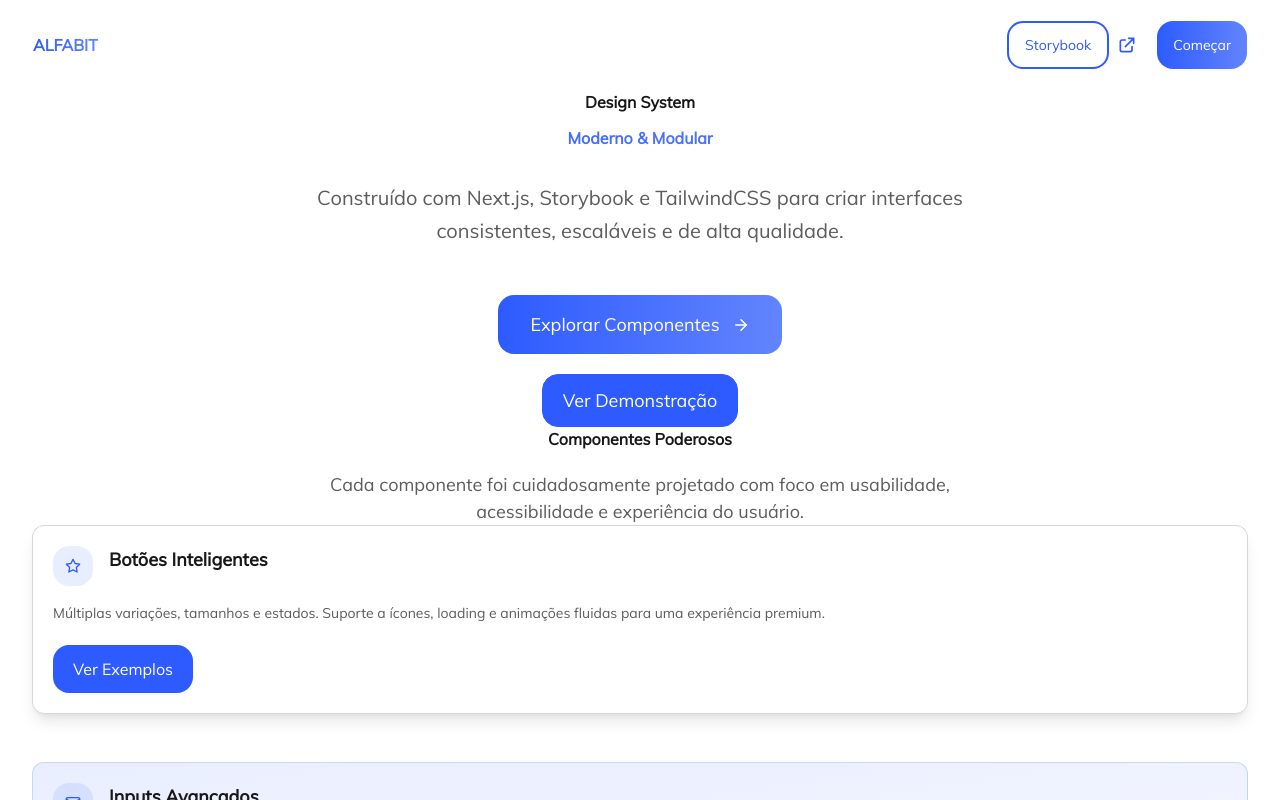
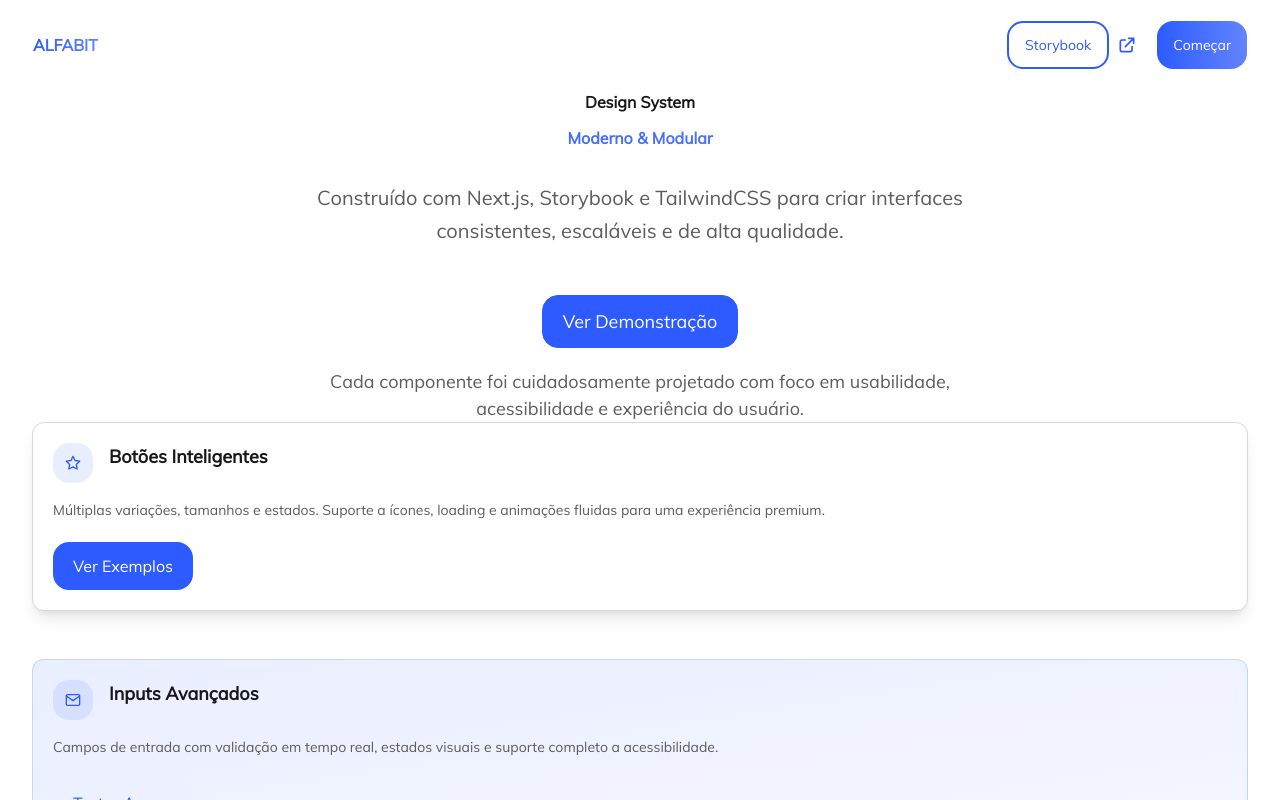
Before and after one commit to ESousa97/DesignSystem, a Next.js app: page / in a window 1280 px wide. Shown: the top 800 px of the page. Built offline with nearby package versions, Linux system fonts and the light colour scheme.

Commit message:
Feat: Atualizado botão Storybook

```diff
--- a/pages/index.tsx
+++ b/pages/index.tsx
@@ -92,7 +92,7 @@ const App = () => {
                 </div>
               </div>
               <div className="flex items-center space-x-4">
-                <Link href="/storybook" external>
+                <Link href="https://storybook.js.org" external>
                   <Button variant="outline" size="sm">
                     Storybook
                   </Button>
@@ -115,9 +115,6 @@ const App = () => {
               consistentes, escaláveis e de alta qualidade.
             </p>
             <div className="flex flex-col sm:flex-row gap-4 justify-center items-center">
-              <Button size="lg" icon={<FiArrowRight />} iconPosition="right">
-                Explorar Componentes
-              </Button>
               <Link href="#demo" variant="button" size="lg">
                 Ver Demonstração
               </Link>
@@ -130,7 +127,6 @@ const App = () => {
           <div className="max-w-7xl mx-auto">
             <div className="text-center mb-16">
               <h2 className="text-3xl md:text-4xl font-bold text-gray-primary mb-4">
-                Componentes Poderosos
               </h2>
               <p className="text-lg text-gray-secondary max-w-2xl mx-auto">
                 Cada componente foi cuidadosamente projetado com foco em usabilidade,
```
